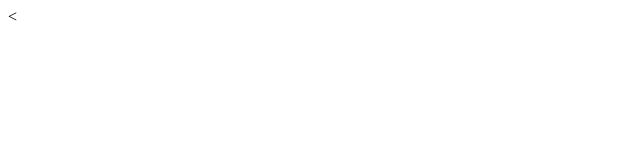
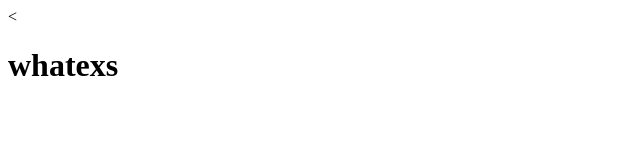
Before and after one commit to mananchahal/git-one, a plain HTML site: page index.html in a window 1280 px wide. Shown: the whole page, without its empty margins (0-640 px from the left). Drawn offline with Linux system fonts and the light colour scheme.

Commit message:
added H1

```diff
--- a/index.html
+++ b/index.html
@@ -5,6 +5,6 @@
     <title></title>
   </head>
   <body>
-
+    <h1>whatexs</h1>
   </body>
 </html>
```
